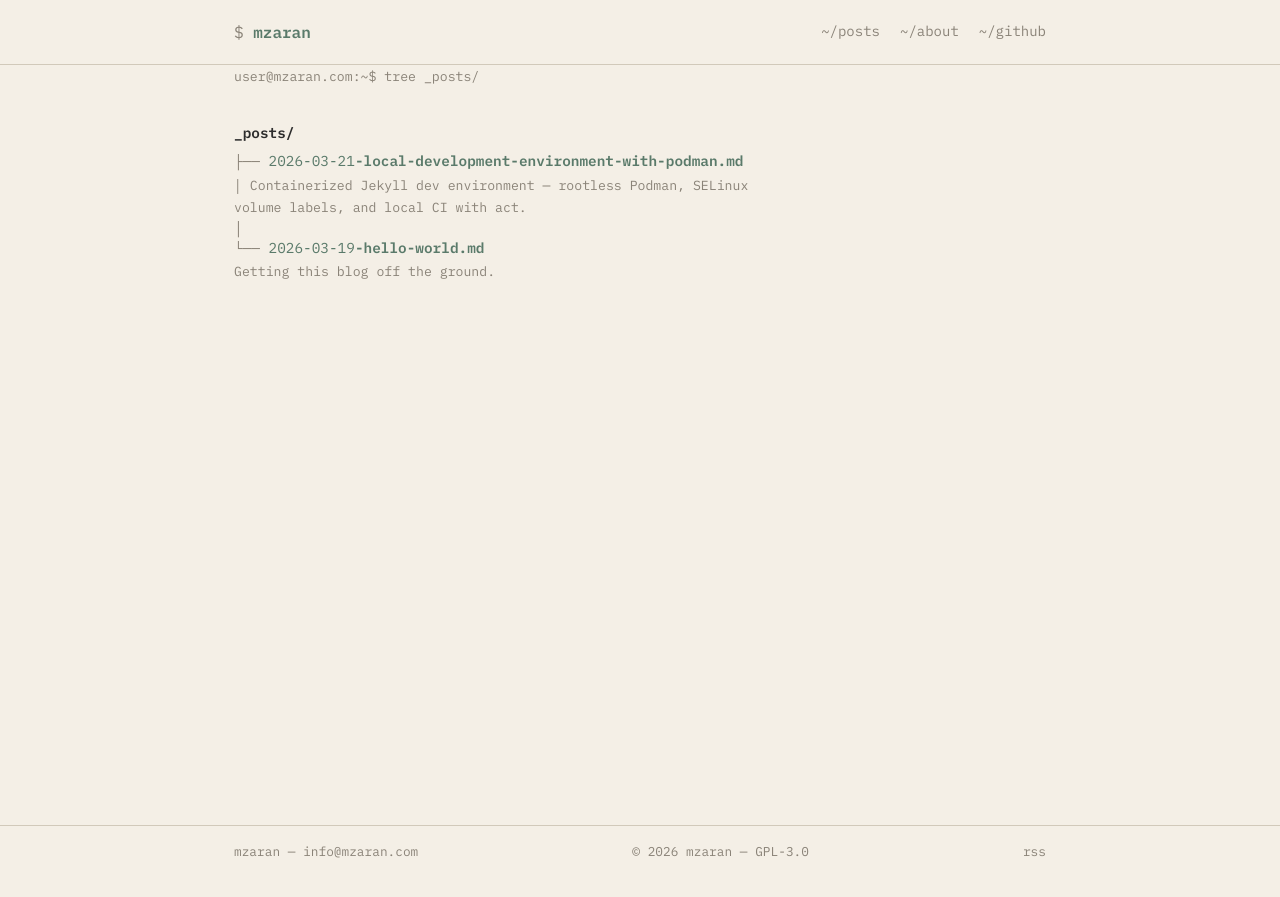
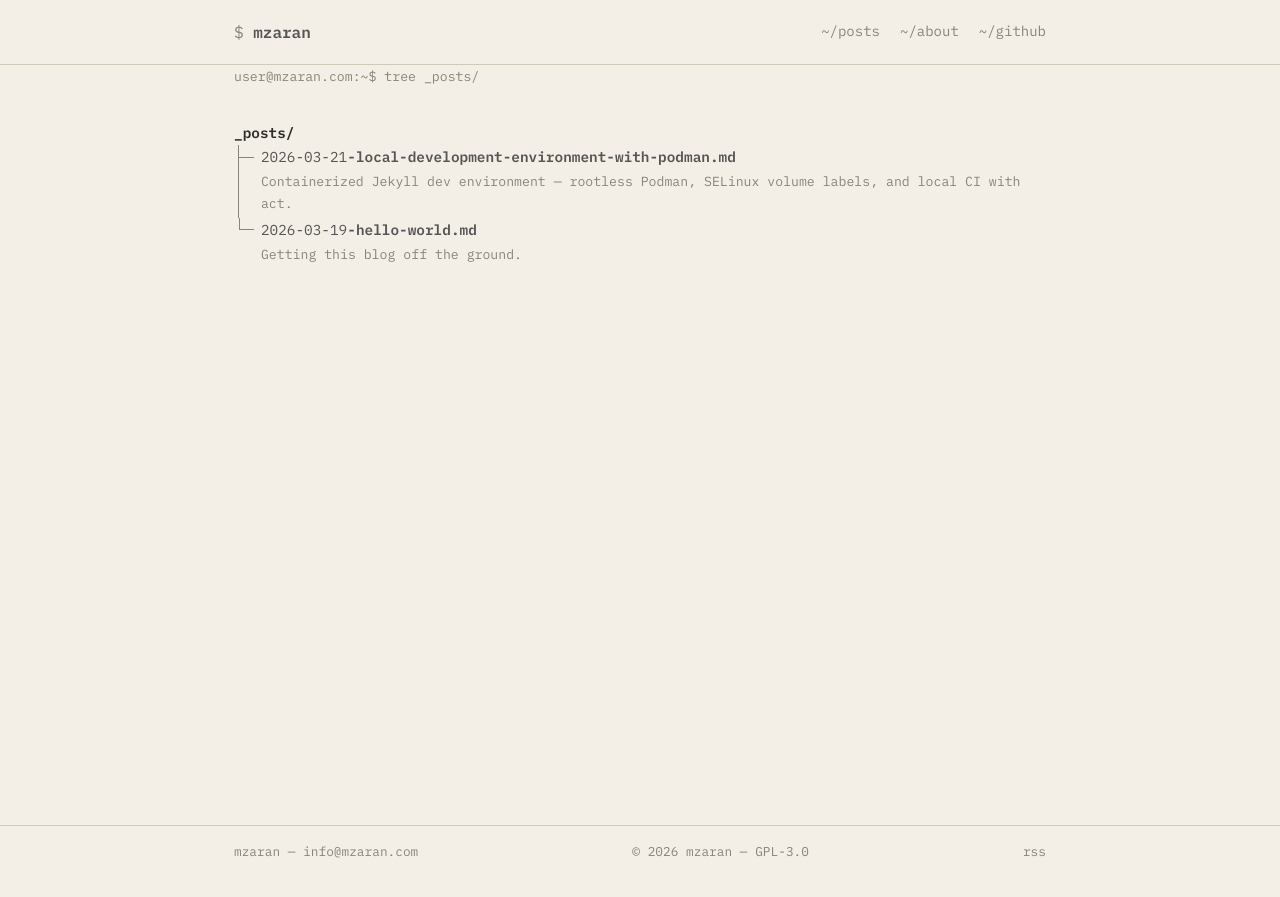
Before and after one commit to mzaran/mzaran.com, a Jekyll site: the page built from index.md, in a window 1280 px wide. Shown: the top 897 px of the page. Built offline with Jekyll 4.4.1, drawn with Linux system fonts in a browser that asks for light colours.

Commit message:
Refine e-ink theme: grayscale accent, CSS tree lines, layout fixes
- Switch accent from sage green to pure grayscale (#555/#2a2a2a)
- Replace text-based tree characters with CSS border-drawn lines
- Simplify home.html — remove aria spans, spacer divs, forloop logic
- Fix stacked horizontal padding on main (was doubling with container)
- Remove per-page max-width caps for consistent width across all pages
- Update CLAUDE.md and README.md to reflect e-ink design

Co-Authored-By: Claude Opus 4.6 (1M context) <noreply@anthropic.com>

```diff
--- a/_layouts/home.html
+++ b/_layouts/home.html
@@ -9,21 +9,16 @@ layout: default
   {% else %}
   <div class="tree">
     <div class="tree-root">_posts/</div>
-    {% for post in site.posts %}
-    <div class="tree-entry">
-      <span class="tree-branch" aria-hidden="true">{% if forloop.last %}└── {% else %}├── {% endif %}</span><a href="{{ post.url | relative_url }}" class="tree-link"><time datetime="{{ post.date | date_to_xmlschema }}">{{ post.date | date: "%Y-%m-%d" }}</time>-{{ post.title | slugify }}.md</a>
-      {% if post.description %}
-      <div class="tree-desc">
-        <span class="tree-pipe" aria-hidden="true">{% if forloop.last %}    {% else %}│   {% endif %}</span>{{ post.description }}
+    <div class="tree-entries">
+      {% for post in site.posts %}
+      <div class="tree-entry">
+        <a href="{{ post.url | relative_url }}" class="tree-link"><time datetime="{{ post.date | date_to_xmlschema }}">{{ post.date | date: "%Y-%m-%d" }}</time>-{{ post.title | slugify }}.md</a>
+        {% if post.description %}
+        <div class="tree-desc">{{ post.description }}</div>
+        {% endif %}
       </div>
-      {% endif %}
-      {% unless forloop.last %}
-      <div class="tree-spacer">
-        <span class="tree-pipe" aria-hidden="true">│</span>
-      </div>
-      {% endunless %}
+      {% endfor %}
     </div>
-    {% endfor %}
   </div>
   {% endif %}
 </div>
--- a/assets/css/style.scss
+++ b/assets/css/style.scss
@@ -6,8 +6,8 @@
   --paper-dark:  #eae4d9;
   --ink:         #2c2c2c;
   --ink-dim:     #8a8378;
-  --accent:      #5a7a6a;
-  --accent-hi:   #3d6652;
+  --accent:      #555555;
+  --accent-hi:   #2a2a2a;
   --code-bg:     #e4ddd1;
   --code-fg:     #2c2c2c;
   --border:      #d1c9ba;
@@ -84,7 +84,7 @@ nav a {
 nav a:hover { color: var(--accent); }
 
 main {
-  padding: 2.5rem 1.5rem 4rem;
+  padding: 2.5rem 0 4rem;
   min-height: calc(100vh - 140px);
 }
 
@@ -107,30 +107,53 @@ main {
 .tree {
   font-size: 0.9rem;
   line-height: 1.7;
-  max-width: 65ch;
 }
 
 .tree-root {
   color: var(--ink);
   font-weight: 600;
-  margin-bottom: 0.25rem;
+}
+
+.tree-entries {
+  border-left: 1px solid var(--ink-dim);
+  margin-left: 0.5ch;
+  padding-left: 0;
 }
 
 .tree-entry {
-  white-space: nowrap;
+  position: relative;
+  padding-left: 1.5em;
+  padding-bottom: 0.25em;
 }
 
-.tree-branch,
-.tree-pipe {
-  color: var(--ink-dim);
-  user-select: none;
+.tree-entry:last-child {
+  padding-bottom: 0;
+}
+
+.tree-entry::before {
+  content: '';
+  position: absolute;
+  left: 0;
+  top: 0.85em;
+  width: 1em;
+  border-bottom: 1px solid var(--ink-dim);
+}
+
+.tree-entries > .tree-entry:last-child {
+  border-left: 1px solid var(--paper);
+  margin-left: -1px;
+}
+
+.tree-entries > .tree-entry:last-child::before {
+  border-left: 1px solid var(--ink-dim);
+  height: 0.85em;
+  top: 0;
 }
 
 .tree-link {
   color: var(--accent);
   text-decoration: none;
   font-weight: 600;
-  white-space: normal;
 }
 
 .tree-link:hover {
@@ -144,13 +167,6 @@ main {
 .tree-desc {
   color: var(--ink-dim);
   font-size: 0.825rem;
-  white-space: normal;
-}
-
-.tree-spacer {
-  color: var(--ink-dim);
-  line-height: 1.2;
-  user-select: none;
 }
 
 
@@ -184,10 +200,6 @@ main {
   border: 1px solid var(--border);
   padding: 0.05rem 0.45rem;
   font-size: 0.8rem;
-}
-
-.post-content {
-  max-width: 65ch;
 }
 
 .post-content h2,
```
Also changed, not shown: CLAUDE.md (+6 -5 lines), README.md.
